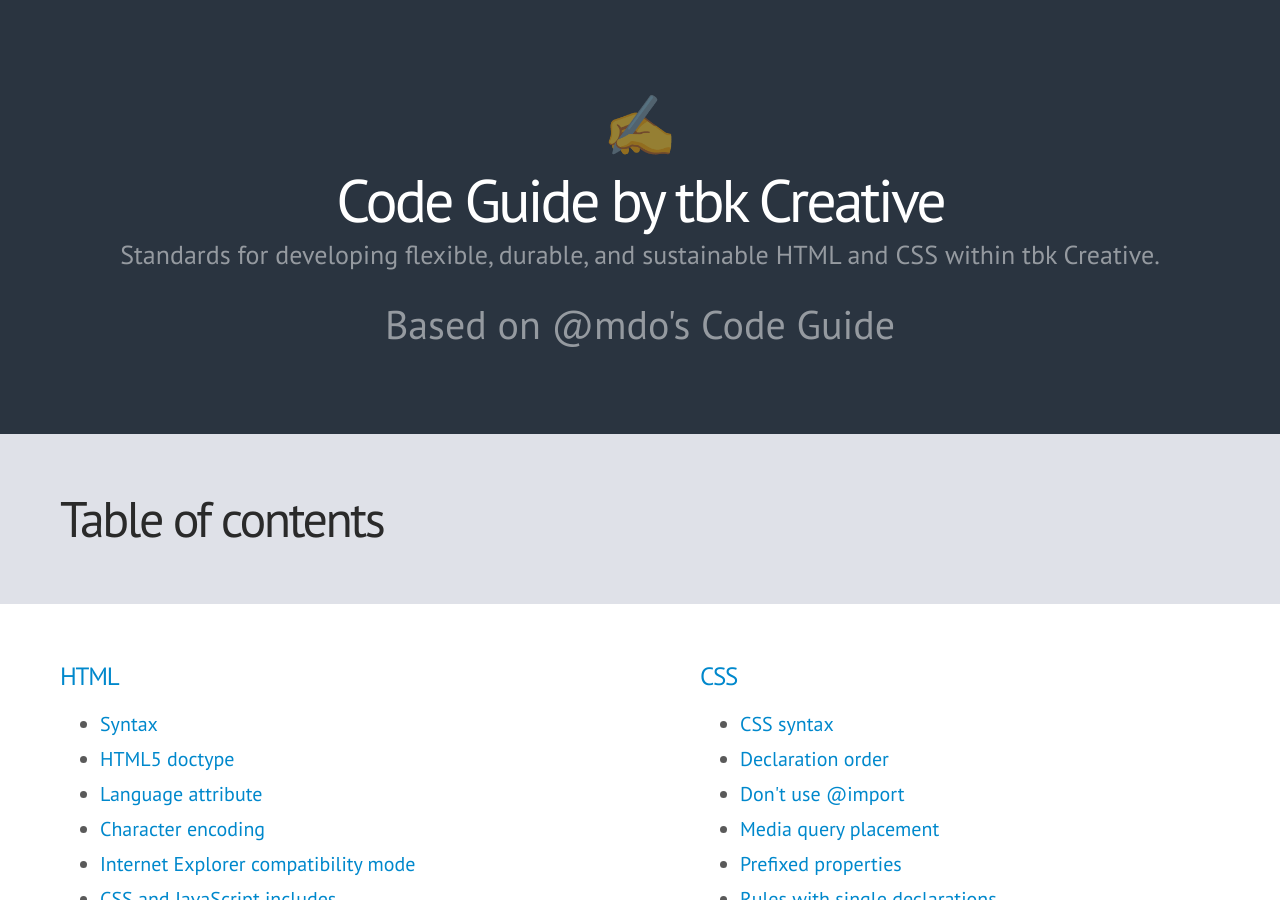
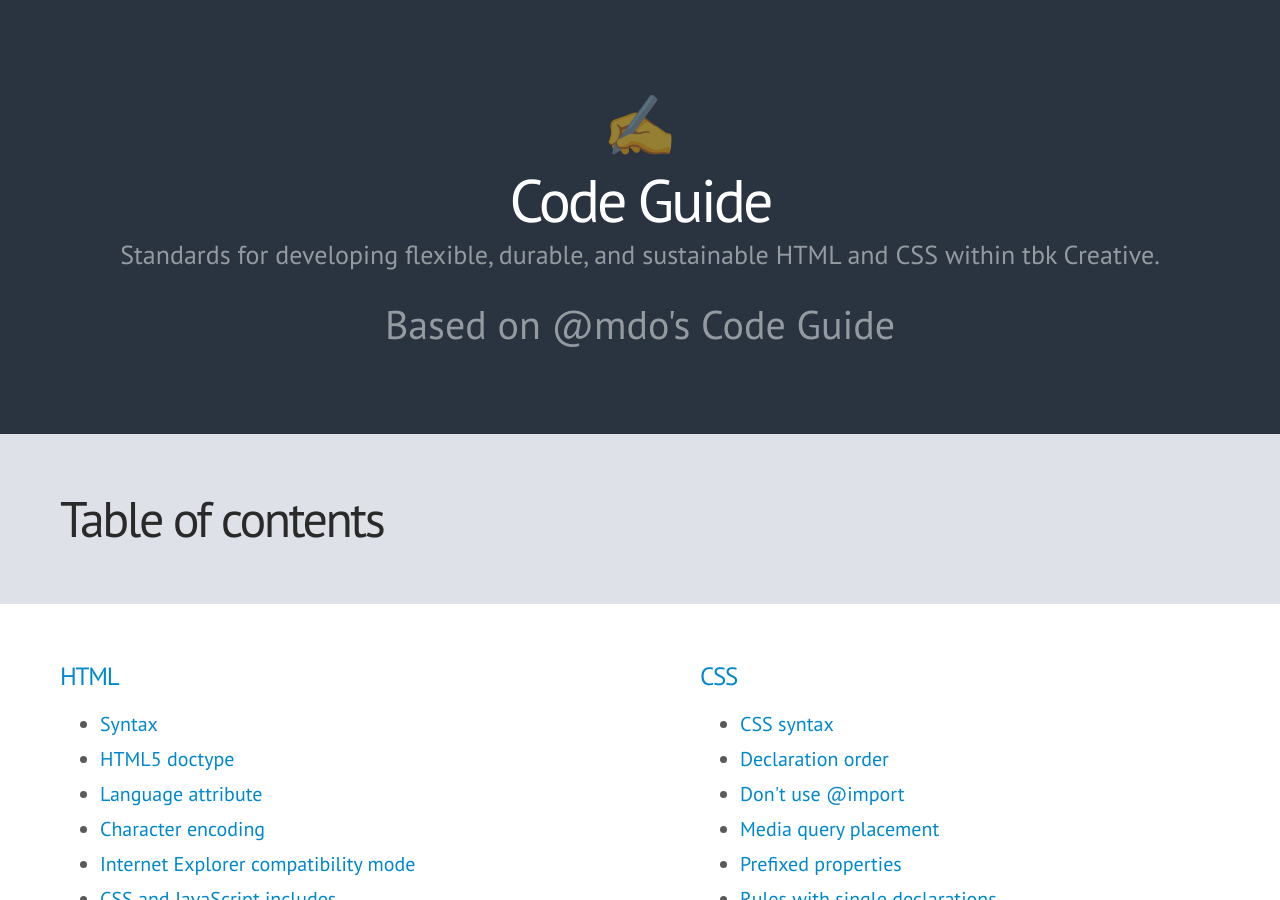
Before and after one commit to CarissaRousseau/code-guide, a Jekyll site: the page built from index.html, in a window 1280 px wide and 900 px high. Built offline with Jekyll 4.4.1, drawn with Linux system fonts in a browser that asks for light colours; some web fonts are replaced; Markdown is read by kramdown in place of the engine named in the settings.

Commit message:
Update _config.yml

```diff
--- a/_config.yml
+++ b/_config.yml
@@ -1,4 +1,4 @@
-name:          Code Guide by tbk Creative
+name:          Code Guide
 description:   Standards for developing flexible, durable, and sustainable HTML and CSS within tbk Creative.
 url:           http://scottblinch.github.io/code-guide/
 
```
